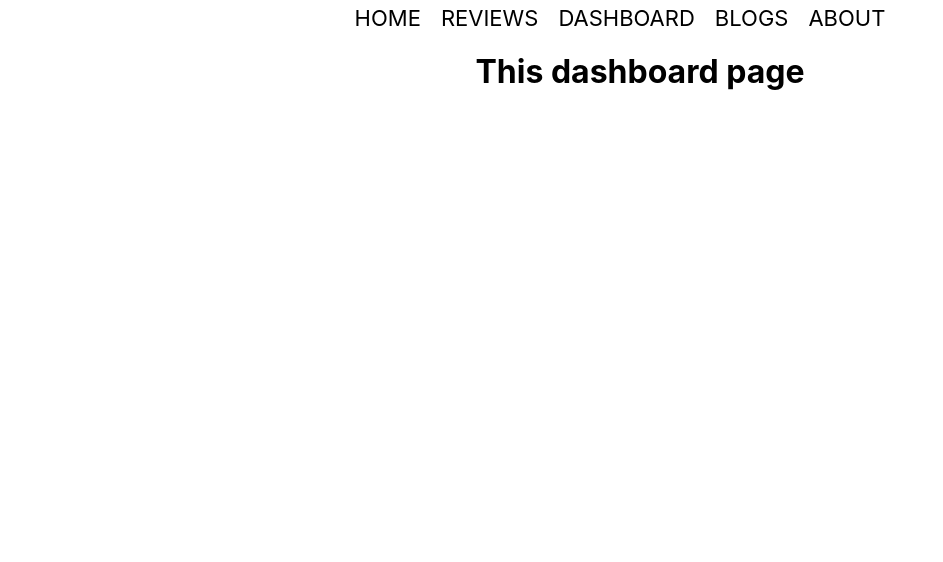
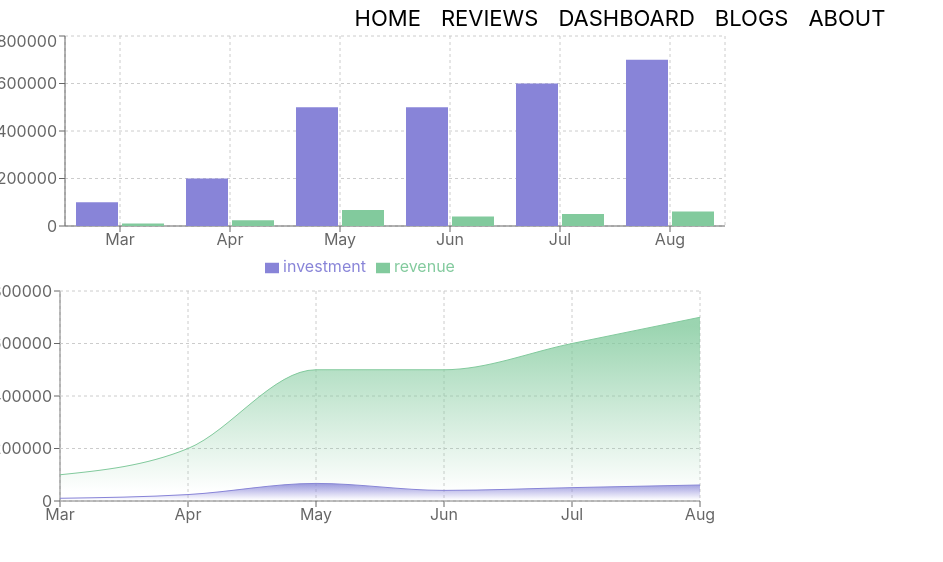
Before and after one commit to sakibit17043/react-laptop-review-route, a React (Create React App) app: page /dashboard in a window 1280 px wide. Shown: the top 562 px of the page, without its empty margins (0-943 px from the left). Built offline with nearby package versions, Linux system fonts and the light colour scheme.

Commit message:
dashboard rechart added

```diff
--- a/package.json
+++ b/package.json
@@ -10,6 +10,7 @@
     "react-dom": "^18.2.0",
     "react-router-dom": "^6.3.0",
     "react-scripts": "5.0.1",
+    "recharts": "^2.1.12",
     "web-vitals": "^2.1.4"
   },
   "scripts": {
--- /dev/null
+++ b/public/chart.json
@@ -0,0 +1,38 @@
+[
+    {
+        "month": "Mar",
+        "investment": 100000,
+        "sell": 241,
+        "revenue": 10401
+    },
+    {
+        "month": "Apr",
+        "investment": 200000,
+        "sell": 423,
+        "revenue": 24500
+    },
+    {
+        "month": "May",
+        "investment": 500000,
+        "sell": 726,
+        "revenue": 67010
+    },
+    {
+        "month": "Jun",
+        "investment": 500000,
+        "sell": 529,
+        "revenue": 40405
+    },
+    {
+        "month": "Jul",
+        "investment": 600000,
+        "sell": 601,
+        "revenue": 50900
+    },
+    {
+        "month": "Aug",
+        "investment": 700000,
+        "sell": 670,
+        "revenue": 61000
+    }
+]
--- a/src/components/Dashboard/Dashboard.js
+++ b/src/components/Dashboard/Dashboard.js
@@ -1,9 +1,47 @@
-import React from 'react';
+import React, { useEffect, useState } from 'react';
+import { BarChart,CartesianGrid,XAxis,YAxis,Tooltip,Legend,Bar,AreaChart,Area } from 'recharts';
 
 const Dashboard = () => {
+    const [chart,setChart] = useState([]);
+    useEffect(()=>{
+        fetch('chart.json')
+        .then(res=>res.json())
+        .then(data=> setChart(data))
+    },[])
     return (
         <div>
-            <h1>This dashboard page</h1>
+            <BarChart width={730} height={250} data={chart}>
+  <CartesianGrid strokeDasharray="3 3" />
+  <XAxis dataKey="month" />
+  <YAxis />
+  <Tooltip />
+  <Legend />
+  <Bar dataKey="investment" fill="#8884d8" />
+  <Bar dataKey="revenue" fill="#82ca9d" />
+</BarChart>
+
+
+{/* area chart  */}
+<AreaChart width={730} height={250} data={chart}
+  margin={{ top: 10, right: 30, left: 0, bottom: 0 }}>
+  <defs>
+    <linearGradient id="colorUv" x1="0" y1="0" x2="0" y2="1">
+      <stop offset="5%" stopColor="#8884d8" stopOpacity={0.8}/>
+      <stop offset="95%" stopColor="#8884d8" stopOpacity={0}/>
+    </linearGradient>
+    <linearGradient id="colorPv" x1="0" y1="0" x2="0" y2="1">
+      <stop offset="5%" stopColor="#82ca9d" stopOpacity={0.8}/>
+      <stop offset="95%" stopColor="#82ca9d" stopOpacity={0}/>
+    </linearGradient>
+  </defs>
+  <XAxis dataKey="month" />
+  <YAxis />
+  <CartesianGrid strokeDasharray="3 3" />
+  <Tooltip />
+  <Area type="monotone" dataKey="revenue" stroke="#8884d8" fillOpacity={1} fill="url(#colorUv)" />
+  <Area type="monotone" dataKey="investment" stroke="#82ca9d" fillOpacity={1} fill="url(#colorPv)" />
+</AreaChart>
+
         </div>
     );
 };
```
Also changed, not shown: 1 other file (tests, documents, lock files or other folders).
